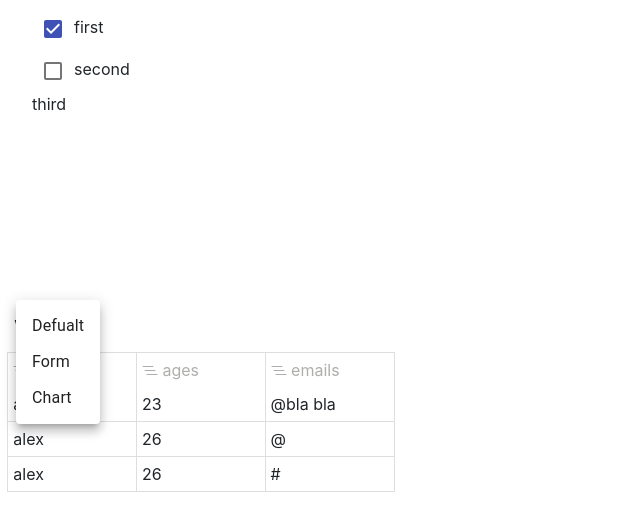
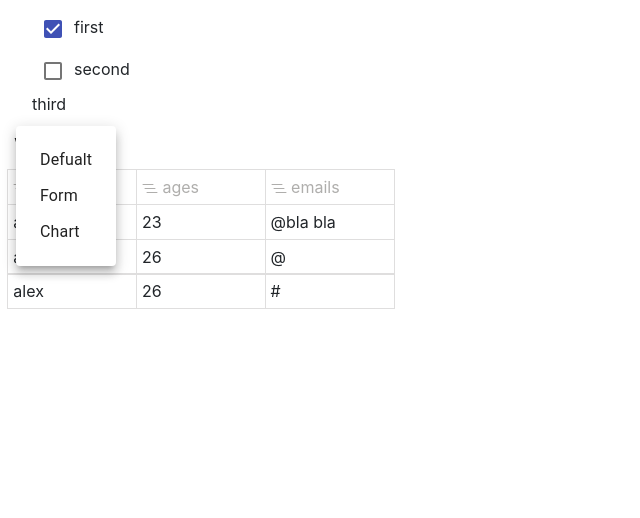
Before and after one commit to aliscie/Notion.so-clone, a React (Create React App) app: page / in a window 1280 px wide. Both pictures are taken after a click on the button "VIEW". Shown: the top 518 px of the page, without its empty margins (0-640 px from the left). Built offline with nearby package versions, Linux system fonts and the light colour scheme.

Commit message:
add rows

```diff
--- a/src/Actions/Components.jsx
+++ b/src/Actions/Components.jsx
@@ -2,15 +2,17 @@ import React, { useState } from 'react'
 import DragIndicatorIcon from '@material-ui/icons/DragIndicator';
 import Text from '../Views/Text'
 import TableH from '../Views/TableH'
-function Components({ elements, View, isDragging, state, set, e, setAnchorEl, elementsStyle, anchorEl, Indexing }) {
+import ViewOptions from '../components/ViewOptions'
+function Components({ setAnchorEl2, setChoose, elements, View, isDragging, state, set, e, setAnchorEl, elementsStyle, anchorEl, Indexing }) {
       const [mouseIsOver, SetIsOver] = useState(false)
       const [searchValue, setSearch] = useState('')
-
 
       return (
             <div>
                   {View === 'Text' && <Text Indexing={Indexing} setSearch={setSearch} setAnchorEl={setAnchorEl} anchorEl={anchorEl} searchValue={searchValue} elementsStyle={elementsStyle} e={e} isDragging={isDragging} SetIsOver={SetIsOver} DragIndicatorIcon={DragIndicatorIcon} mouseIsOver={mouseIsOver} state={state} set={set} />}
-                  {View === 'TableH' && <TableH set={set} Indexing={Indexing} setSearch={setSearch} setAnchorEl={setAnchorEl} anchorEl={anchorEl} searchValue={searchValue} elementsStyle={elementsStyle} e={e} isDragging={isDragging} SetIsOver={SetIsOver} DragIndicatorIcon={DragIndicatorIcon} mouseIsOver={mouseIsOver} />}
+                  {View === 'TableH' && <TableH set={set} state={state} Indexing={Indexing} setSearch={setSearch} setAnchorEl={setAnchorEl} anchorEl={anchorEl} searchValue={searchValue} elementsStyle={elementsStyle} e={e} isDragging={isDragging} SetIsOver={SetIsOver} DragIndicatorIcon={DragIndicatorIcon} mouseIsOver={mouseIsOver} />}
+                  {View === 'Views' && <ViewOptions set={set} state={state} setAnchorEl2={setAnchorEl2} setChoose={setChoose} set={set} Indexing={Indexing} setSearch={setSearch} setAnchorEl={setAnchorEl} anchorEl={anchorEl} searchValue={searchValue} elementsStyle={elementsStyle} e={e} isDragging={isDragging} SetIsOver={SetIsOver} DragIndicatorIcon={DragIndicatorIcon} mouseIsOver={mouseIsOver} />}
+
             </div>
       )
 }
--- a/src/Views/TableH.jsx
+++ b/src/Views/TableH.jsx
@@ -1,7 +1,27 @@
-import React from 'react'
+import React, { useRef } from 'react'
 import { ListNested } from 'react-bootstrap-icons';
 
-function Table({ set, e, isDragging, SetIsOver, DragIndicatorIcon, mouseIsOver, handlKey, elementsStyle, searchValue, anchorEl, setAnchorEl, setSearch, Indexing }) {
+function Table({ state, set, e, isDragging, SetIsOver, DragIndicatorIcon, mouseIsOver, handlKey, elementsStyle, searchValue, anchorEl, setAnchorEl, setSearch, Indexing }) {
+      const ref = useRef()
+      function hanldKeyup(event) {
+            const index = state.findIndex((item) => `${item.row}` == event.target.id);
+            if (event.keyCode == 13) {
+                  event.preventDefault()
+                  event.target.innerText = event.target.innerText.split('\n').join('')
+                  set((pre) => {
+                        return [
+                              ...pre.slice(0, index + 1),
+                              { id: state.length + 1, row: ['name', 100, '@bla bla'], type: 'row' },
+                              ...pre.slice(index + 1, state.length)
+                        ];
+                  });
+            }
+            setTimeout(() => {
+                  document.getElementById('name,100,@bla bla').focus();
+            }, 0);
+
+
+      }
 
       return (
             <div
@@ -21,8 +41,9 @@ function Table({ set, e, isDragging, SetIsOver, DragIndicatorIcon, mouseIsOver,
                         <div
                               key={cell}
                               style={{ padding: '5px', display: 'inline-block', width: '130px', border: '0.1px solid rgb(223, 222, 222)', margin: '-0.7px' }}
+
                         >
-                              <div suppressContentEditableWarning={true} contentEditable >{cell}</div>
+                              <div ref={ref} id={e.row} onKeyUp={hanldKeyup} suppressContentEditableWarning={true} contentEditable >{cell}</div>
                         </div>
                   ))}
 
--- a/src/components/DND.jsx
+++ b/src/components/DND.jsx
@@ -5,7 +5,7 @@ import Components from '../Actions/Components';
 
 const grid = 8
 
-function DND({ View, elements, boxStyle, elementsStyle, display, direction }) {
+function DND({ height, setAnchorEl2, setChoose, View, elements, boxStyle, elementsStyle, display, direction }) {
 
       const [state, set] = useState(elements)
       const [columns, setC] = useState(elements)
@@ -27,7 +27,7 @@ function DND({ View, elements, boxStyle, elementsStyle, display, direction }) {
                                                             {...provided.dragHandleProps}
                                                       >
                                                             <div>
-                                                                  <Components View={View} Indexing={index} isDragging={snapshot.isDragging} anchorEl={anchorEl} setAnchorEl={setAnchorEl} elementsStyle={elementsStyle} state={state} set={set} e={e} />
+                                                                  <Components setAnchorEl2={setAnchorEl2} setChoose={setChoose} View={View} Indexing={index} isDragging={snapshot.isDragging} anchorEl={anchorEl} setAnchorEl={setAnchorEl} elementsStyle={elementsStyle} state={state} set={set} e={e} />
                                                             </div>
                                                       </div>
                                                 )}
@@ -48,7 +48,7 @@ function DND({ View, elements, boxStyle, elementsStyle, display, direction }) {
                                           padding: grid,
                                           paddingTop: '0',
                                           overflow: 'auto',
-                                          height: '300px',
+                                          height: height,
                                           ...boxStyle
                                     }}
                               >
--- a/src/components/TableViews.jsx
+++ b/src/components/TableViews.jsx
@@ -2,18 +2,16 @@ import React, { useState } from 'react'
 import DND from '../components/DND'
 import Button from '@material-ui/core/Button';
 import Menu from '@material-ui/core/Menu';
-import MenuItem from '@material-ui/core/MenuItem';
-
 let table2 = [{ id: 0, row: ['names', 'ages', 'emails'], type: 'column' }, { id: 2, row: ['ali', 23, '@bla bla'], type: 'row' }, { id: 2, row: ['alex', 26, '@ '], type: 'row' }, { id: 2, row: ['alex', 26, '# '], type: 'row' }]
+const viewOptions = ['Defualt', 'Form', 'Chart']
 function TableViews() {
+      const [state, set] = useState(viewOptions)
+      const [choose, setChoose] = useState('View')
       const [anchorEl, setAnchorEl] = useState(null);
-      const [choose, setChoose] = useState('View')
-
-
       const handleClose = (e) => {
             setAnchorEl(null);
-            setChoose(e.target.innerText)
       };
+
       return (
             <div>
                   <Button style={{ outline: 'none' }} onClick={e => setAnchorEl(e.currentTarget)}>
@@ -25,11 +23,8 @@ function TableViews() {
                         open={Boolean(anchorEl)}
                         onClose={handleClose}
                   >
-                        <MenuItem onClick={handleClose}>Defualt</MenuItem>
-                        <MenuItem onClick={handleClose}>Form</MenuItem>
-                        <MenuItem onClick={handleClose}>Chart</MenuItem>
+                        <DND setAnchorEl2={setAnchorEl} setChoose={setChoose} View={'Views'} display={'block'} direction={"vertical"} boxStyle={{ background: 'white' }} elementsStyle={{}} elements={state} />
                   </Menu>
-
                   <DND View={'TableH'} display={'block'} direction={"vertical"} boxStyle={{ background: 'white' }} elementsStyle={{}} elements={table2} />
             </div>
       )
--- /dev/null
+++ b/src/components/ViewOptions.jsx
@@ -0,0 +1,17 @@
+import React from 'react'
+import MenuItem from '@material-ui/core/MenuItem';
+function ViewOptions({ e, Views, setChoose, setAnchorEl2, anchorEl }) {
+
+      const handleClose = (e) => {
+            setAnchorEl2(null);
+            setChoose(e.target.innerText);
+      };
+
+      return (
+            <div>
+                  <MenuItem onClick={handleClose}>{e}</MenuItem>
+            </div>
+      )
+}
+
+export default ViewOptions
```
Also changed, not shown: src/Views/Table.jsx (deleted, +0 -12 lines), src/components/DND2.jsx (deleted).
